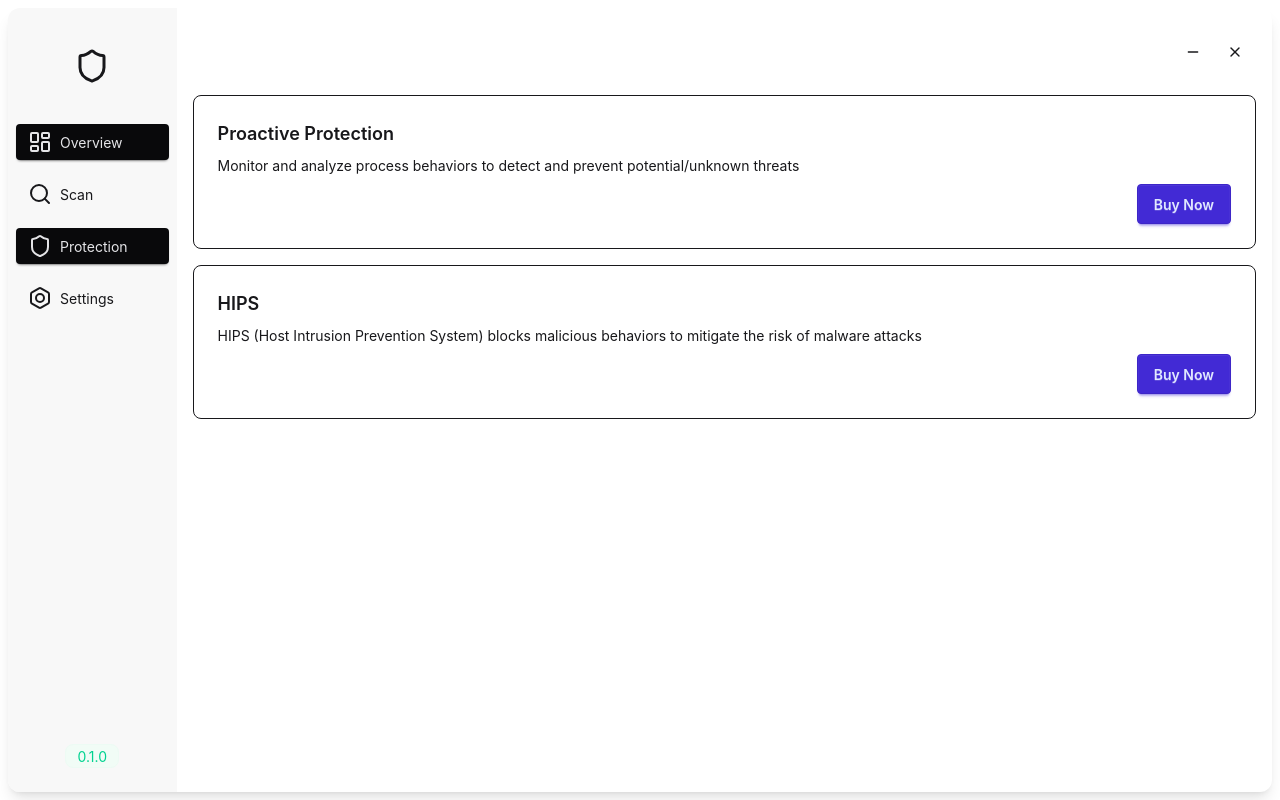
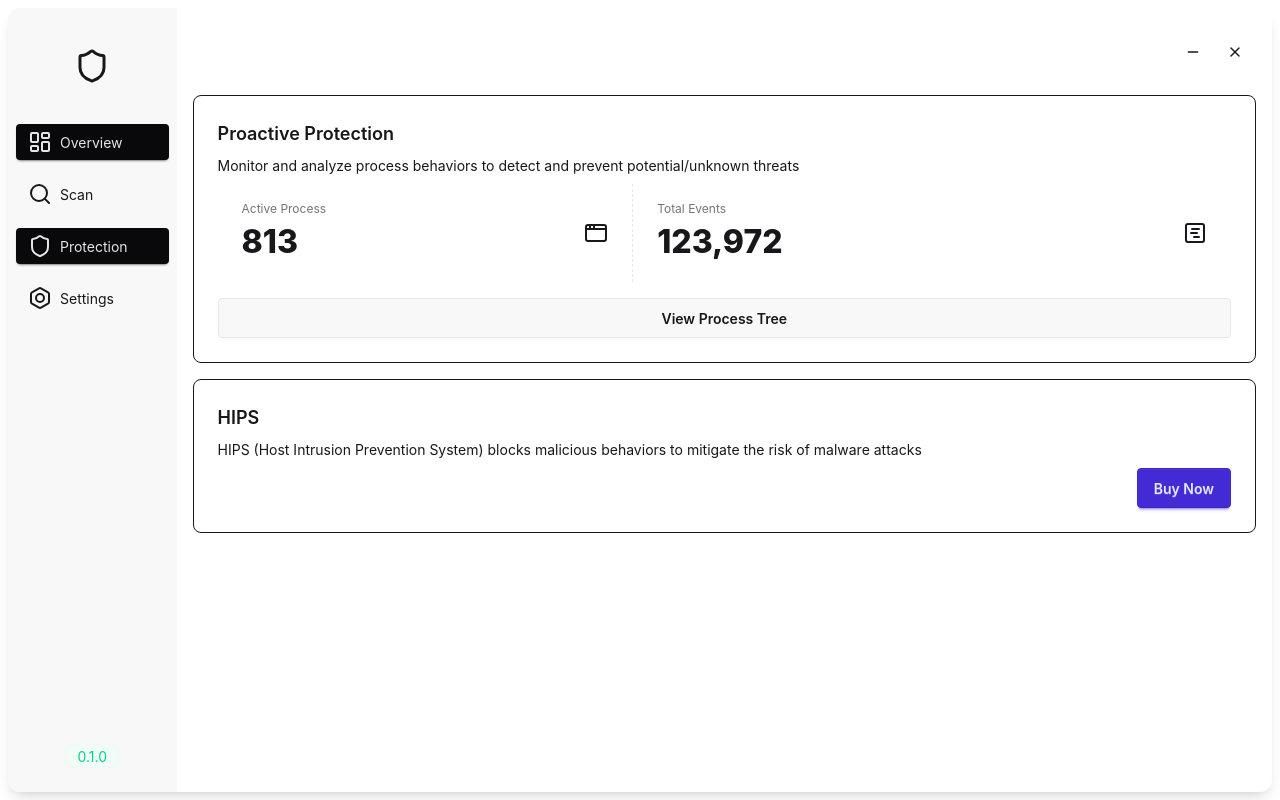
Before and after one commit to qylWheels/xav, a React (Vite) app in the folder xavgui/: page /protection in a window 1280 px wide. Built offline with nearby package versions, Linux system fonts and the light colour scheme.

Commit message:
Refactor Protection component to include process statistics and enhance UI layout.

```diff
--- a/xavgui/src/views/Protection.tsx
+++ b/xavgui/src/views/Protection.tsx
@@ -1,3 +1,5 @@
+import { AppWindow, SquareChartGantt } from "lucide-react";
+
 function Protection() {
     return (
         <div className="w-full flex flex-col">
@@ -5,9 +7,23 @@ function Protection() {
                 <div className="card-body">
                     <h2 className="card-title">Proactive Protection</h2>
                     <p>Monitor and analyze process behaviors to detect and prevent potential/unknown threats</p>
-                    <div className="card-actions justify-end">
-                        <button className="btn btn-primary">Buy Now</button>
+                    <div className="flex items-center">
+                        <div className="stat flex-2">
+                            <div className="stat-title">Active Process</div>
+                            <div className="stat-value">813</div>
+                            <div className="stat-figure">
+                                <AppWindow />
+                            </div>
+                        </div>
+                        <div className="stat flex-3">
+                            <div className="stat-title">Total Events</div>
+                            <div className="stat-value">123,972</div>
+                            <div className="stat-figure">
+                                <SquareChartGantt />
+                            </div>
+                        </div>
                     </div>
+                    <button className="btn mt-2">View Process Tree</button>
                 </div>
             </div>
             <div className="card border mx-4 mt-4">
```
